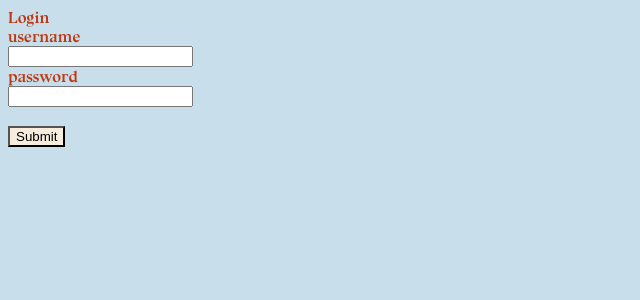
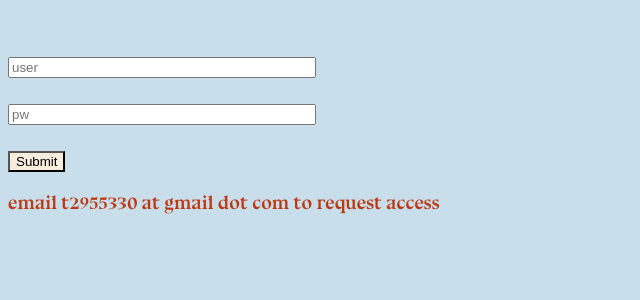
Before and after one commit to gabriel-5/Event-Page-Frontend, a React (Create React App) app: page / in a window 1280 px wide. Shown: the top 300 px of the page, without its empty margins (0-640 px from the left). Built offline with nearby package versions, Linux system fonts and the light colour scheme.

Commit message:
Final for now

```diff
--- a/src/Add.js
+++ b/src/Add.js
@@ -17,10 +17,10 @@ function Add(props) {
       );
     } else {
       result = props.client.addEvent(
-        e.target.eventName.value,
-        e.target.eventLocation.value,
-        e.target.eventInformation.value,
-        e.target.eventDate.value
+        e.target.eventName.value(),
+        e.target.eventLocation.value(),
+        e.target.eventInformation.value(),
+        e.target.eventDate.value()
       );
     }
 
@@ -40,10 +40,11 @@ function Add(props) {
 
   return (
     <>
-      <br />
-
-      <form onSubmit={(e) => submitHandler(e)} id="addForm">
-        <br />
+      <form
+        className="add-form"
+        onSubmit={(e) => submitHandler(e)}
+        id="addForm"
+      >
         <input
           className="date"
           type="date"
@@ -79,7 +80,7 @@ function Add(props) {
           rows="1"
           cols="75"
           defaultValue={props.currentEvent?.information}
-          placeholder="location"
+          placeholder="exact location"
           name="eventInformation"
           disabled={disabled}
           required
@@ -88,7 +89,7 @@ function Add(props) {
         <br />
         <button className="submit-button" type="submit" disabled={disabled}>
           {" "}
-          Submit{" "}
+          Submit?{" "}
         </button>
       </form>
     </>
--- a/src/Dashboard.js
+++ b/src/Dashboard.js
@@ -1,5 +1,6 @@
 import React, { useState, useEffect } from "react";
 import Add from "./Add";
+import spiral from "./spiral.png";
 
 function Dashboard(props) {
   const [events, cEvents] = useState([]);
@@ -13,7 +14,10 @@ function Dashboard(props) {
   };
 
   const removeEvent = (id) => {
-    props.client.removeEvent(id).then(() => refreshList());
+    const confirmBox = window.confirm("REMOVE EVENT FOR EVERYONE?");
+    if (confirmBox) {
+      props.client.removeEvent(id).then(() => refreshList());
+    }
   };
 
   const updateEvent = (event) => {
@@ -24,24 +28,33 @@ function Dashboard(props) {
     refreshList();
   }, []);
 
+  const logout = () => {
+    localStorage.clear();
+    window.location.reload();
+    return false;
+  };
+
   const buildrows = () => {
     return events.map((current) => {
       return (
         <tr key={current._id}>
-          <td>{current.name}</td>
-          <td>{current.location}</td>
-          <td>{current.information}</td>
-          <td>{current.date}</td>
+          <td>
+            <img className="spiral" src={spiral} alt="Orange Spiral" />
+          </td>
+          <td>{current.name.toLowerCase()}</td>
+          <td>{current.location.toLowerCase()}</td>
+          <td>{current.information.toLowerCase()}</td>
+          <td>{current.date.toLowerCase()}</td>
           <td
             className="events-buttons"
             onClick={() => {
               removeEvent(current._id);
             }}
           >
-            remove
+            remove?
           </td>
           <td className="events-buttons" onClick={() => updateEvent(current)}>
-            change listing details
+            change listing details?
           </td>
 
           <br />
@@ -53,6 +66,11 @@ function Dashboard(props) {
 
   return (
     <>
+      <div className="logout-button-container">
+        <div className="logout-button" onClick={logout}>
+          logout?
+        </div>
+      </div>
       <div className="title">— — — — — — — — — — — — — — — — —</div>
       <div className="title">— — — — — — — — — — </div>
       <div className="title"> — — — — — </div>
--- a/src/Login.js
+++ b/src/Login.js
@@ -24,16 +24,27 @@ function Login(props) {
 
   return (
     <>
-      Login
+      <div className="login-container">
         <br />
         <form onSubmit={(e) => submitHandler(e)}>
-        username
           <br />
-        <input type="text" name="username" disabled={disabled} />
+          <input
+            className="login-input"
+            type="text"
+            name="username"
+            placeholder="user"
+            disabled={disabled}
+          />
           <br />
-        password
+
           <br />
-        <input type="password" name="password" disabled={disabled} />
+          <input
+            className="login-input"
+            type="password"
+            name="password"
+            placeholder="pw"
+            disabled={disabled}
+          />
           <br />
           <br />
           <button type="submit" disabled={disabled}>
@@ -41,6 +52,8 @@ function Login(props) {
             Submit{" "}
           </button>
         </form>
+        <p>email t2955330 at gmail dot com to request access</p>
+      </div>
     </>
   );
 }
--- a/src/index.css
+++ b/src/index.css
@@ -2,6 +2,7 @@ body {
   background-color: #c8dfeb;
   font-family: BluuNext;
   color: #be3812;
+  font-size: 1.2em;
 }
 
 @font-face {
@@ -46,6 +47,7 @@ td {
 .events-buttons {
   background-color: rosybrown;
   cursor: cell;
+  user-select: none;
 }
 
 .title {
@@ -57,3 +59,32 @@ td {
 .footer-container {
   padding-top: 16px;
 }
+
+.spiral {
+  width: 20px;
+}
+
+.add-form {
+  margin-top: 35px;
+}
+
+.login-container {
+  display: flex;
+  flex-direction: column;
+}
+
+.logout-button-container {
+  display: flex;
+  justify-content: center;
+}
+
+.logout-button {
+  background-color: rosybrown;
+  cursor: cell;
+  user-select: none;
+  padding: 8px;
+}
+
+.login-input {
+  width: 300px;
+}
```
Also changed, not shown: src/spiral.png (added). Lines whose indentation alone changed are shown as unchanged.
